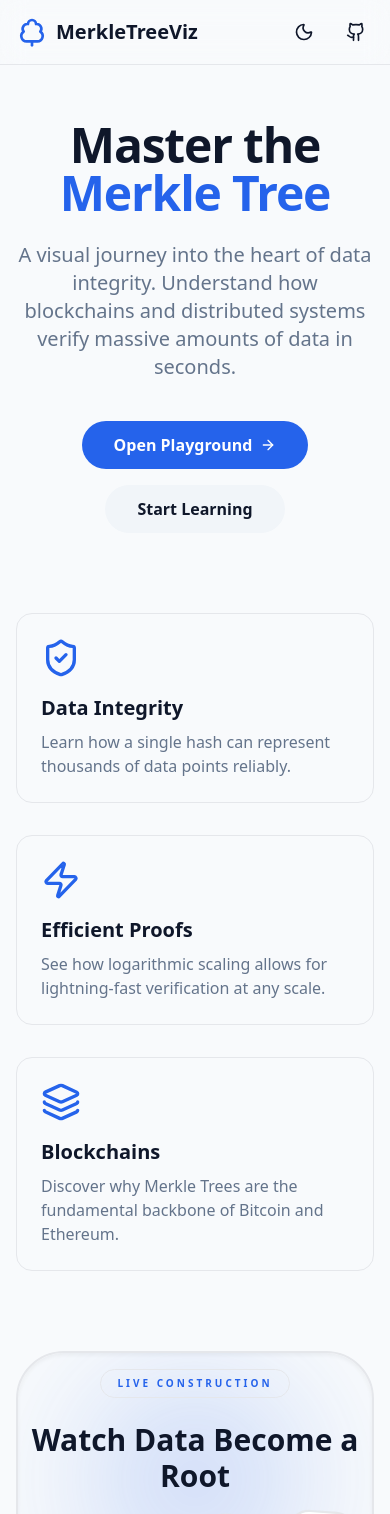
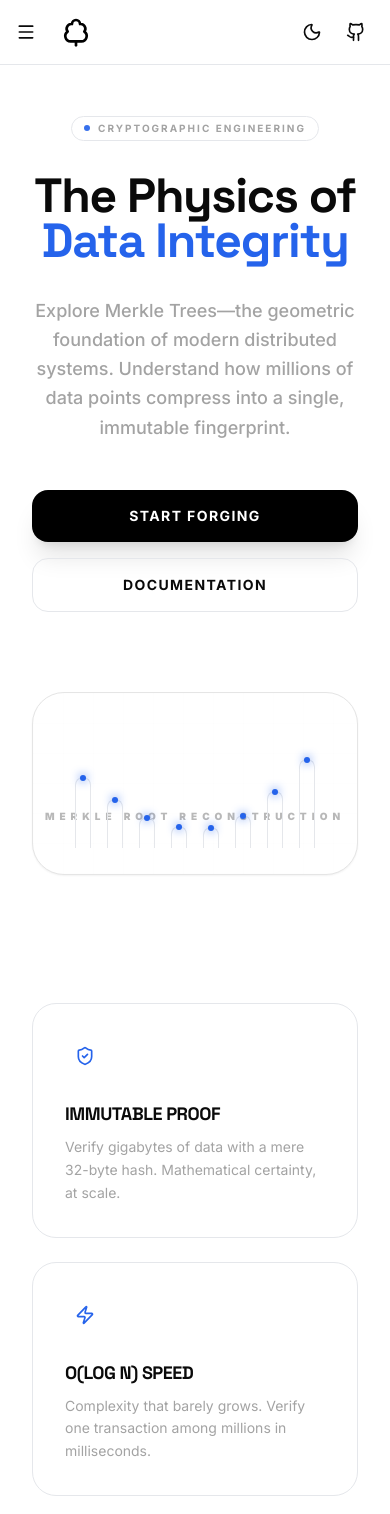
Before and after one commit to subhajitlucky/merkletreeviz, a React (Vite) app: page / in a window 390 px wide. Shown: the top 1514 px of the page. Built offline with nearby package versions, Linux system fonts and the light colour scheme.

Commit message:
feat: enhance layout and responsiveness of components, improve theme support, and refine visual elements

```diff
--- a/src/components/Layout.tsx
+++ b/src/components/Layout.tsx
@@ -1,8 +1,9 @@
 import { Link, useLocation } from 'react-router-dom';
-import { Sun, Moon, TreeDeciduous, Github } from 'lucide-react';
+import { Sun, Moon, TreeDeciduous, Github, Menu, X } from 'lucide-react';
 import { useTheme } from '../hooks/useTheme';
 import { clsx, type ClassValue } from 'clsx';
 import { twMerge } from 'tailwind-merge';
+import { useState } from 'react';
 
 function cn(...inputs: ClassValue[]) {
   return twMerge(clsx(inputs));
@@ -11,6 +12,7 @@ function cn(...inputs: ClassValue[]) {
 const Navbar = () => {
   const { theme, toggleTheme } = useTheme();
   const location = useLocation();
+  const [isMenuOpen, setIsMenuOpen] = useState(false);
 
   const navItems = [
     { path: '/', label: 'Home' },
@@ -21,13 +23,24 @@ const Navbar = () => {
   return (
     <nav className="sticky top-0 z-50 w-full border-b border-muted/20 bg-background/80 backdrop-blur-md">
       <div className="max-w-7xl mx-auto px-4 sm:px-6 lg:px-8 h-16 flex items-center justify-between">
-        <Link to="/" className="flex items-center space-x-2">
-          <TreeDeciduous className="w-8 h-8 text-primary" />
-          <span className="text-xl font-bold text-foreground">
-            MerkleTreeViz
-          </span>
-        </Link>
+        <div className="flex items-center gap-4">
+          {/* Mobile Menu Button */}
+          <button
+            className="md:hidden p-2 -ml-2 rounded-md hover:bg-secondary transition-colors"
+            onClick={() => setIsMenuOpen(!isMenuOpen)}
+          >
+            {isMenuOpen ? <X className="w-5 h-5" /> : <Menu className="w-5 h-5" />}
+          </button>
 
+          <Link to="/" className="flex items-center space-x-2">
+            <TreeDeciduous className="w-8 h-8 text-primary" />
+            <span className="text-xl font-bold text-foreground hidden sm:inline-block">
+              MerkleTreeViz
+            </span>
+          </Link>
+        </div>
+
+        {/* Desktop Navigation */}
         <div className="hidden md:flex items-center space-x-6">
           {navItems.map((item) => {
             const isActive = location.pathname === item.path;
@@ -46,7 +59,7 @@ const Navbar = () => {
           })}
         </div>
 
-        <div className="flex items-center space-x-4">
+        <div className="flex items-center space-x-2 sm:space-x-4">
           <button
             onClick={toggleTheme}
             className="p-2 rounded-full hover:bg-secondary transition-colors"
@@ -64,6 +77,30 @@ const Navbar = () => {
           </a>
         </div>
       </div>
+
+      {/* Mobile Menu Overlay */}
+      {isMenuOpen && (
+        <div className="md:hidden border-t border-muted/20 bg-background">
+          <div className="px-4 py-4 space-y-2">
+            {navItems.map((item) => {
+              const isActive = location.pathname === item.path;
+              return (
+                <Link
+                  key={item.path}
+                  to={item.path}
+                  onClick={() => setIsMenuOpen(false)}
+                  className={cn(
+                    "block px-4 py-3 rounded-xl text-base font-medium transition-colors",
+                    isActive ? "bg-primary/10 text-primary" : "hover:bg-secondary text-muted-foreground"
+                  )}
+                >
+                  {item.label}
+                </Link>
+              );
+            })}
+          </div>
+        </div>
+      )}
     </nav>
   );
 };
--- a/src/components/TreeVisualizer.tsx
+++ b/src/components/TreeVisualizer.tsx
@@ -19,28 +19,22 @@ const TreeVisualizer: React.FC<TreeVisualizerProps> = ({
 }) => {
   if (levels.length === 0) return null;
 
+  // Compact layout constants
   const maxNodes = levels[0].length;
-  const horizontalSpacing = 160;
-  const verticalSpacing = 120;
-
-  const width = Math.max(900, maxNodes * horizontalSpacing);
-  const height = (levels.length * verticalSpacing) + 80;
+  const baseWidth = Math.max(500, maxNodes * 100);
+  const verticalSpacing = 80; // Reduced from 100
+  const height = (levels.length * verticalSpacing) + 40;
 
   return (
-    <div className="relative w-full overflow-auto p-4 sm:p-6 bg-card border border-card-border rounded-3xl shadow-xl min-h-[600px] flex justify-center custom-scrollbar refinery-grid">
+    <div className="relative w-full overflow-x-auto overflow-y-hidden p-2 sm:p-4 bg-card border border-card-border rounded-[2rem] shadow-sm min-h-[350px] lg:min-h-[450px] flex justify-center custom-scrollbar refinery-grid">
+      <div className="min-w-full h-full flex justify-center items-center">
         <svg
-        width={width}
-        height={height}
-        viewBox={`0 -60 ${width} ${height}`}
-        className="overflow-visible relative z-10"
+          width="100%"
+          height="100%"
+          viewBox={`0 0 ${baseWidth} ${height}`}
+          preserveAspectRatio="xMidYMid meet"
+          className="overflow-visible relative z-10 max-w-3xl"
         >
-        <defs>
-          <filter id="wireGlow">
-            <feGaussianBlur stdDeviation="3" result="blur" />
-            <feComposite in="SourceGraphic" in2="blur" operator="over" />
-          </filter>
-        </defs>
-
           {/* 1. CIRCUIT WIRES (Connections) */}
           {levels.map((level, lIndex) => {
             if (lIndex === levels.length - 1) return null;
@@ -49,9 +43,9 @@ const TreeVisualizer: React.FC<TreeVisualizerProps> = ({
               const parentLevel = levels[lIndex + 1];
               const parentIndex = Math.floor(nIndex / 2);
 
-            const x1 = (nIndex + 0.5) * (width / level.length);
+              const x1 = (nIndex + 0.5) * (baseWidth / level.length);
               const y1 = height - (lIndex + 1) * verticalSpacing;
-            const x2 = (parentIndex + 0.5) * (width / parentLevel.length);
+              const x2 = (parentIndex + 0.5) * (baseWidth / parentLevel.length);
               const y2 = height - (lIndex + 2) * verticalSpacing;
 
               const isPathActive = highlightedIds.has(node.id) && highlightedIds.has(parentLevel[parentIndex].id);
@@ -62,31 +56,19 @@ const TreeVisualizer: React.FC<TreeVisualizerProps> = ({
                   <path
                     d={`M ${x1} ${y1} L ${x2} ${y2}`}
                     fill="none"
-                  className="stroke-muted/40"
-                  strokeWidth="2"
+                    className="stroke-muted/20"
+                    strokeWidth="1"
                   />
 
                   <motion.path
                     d={`M ${x1} ${y1} L ${x2} ${y2}`}
                     fill="none"
-                  stroke={isCorrupted ? "#ef4444" : isPathActive ? "var(--primary)" : "transparent"}
-                  strokeWidth={isPathActive ? 4 : 2}
-                  strokeDasharray="12, 18"
-                  animate={{ strokeDashoffset: [0, -30] }}
+                    stroke={isCorrupted ? "#ef4444" : isPathActive ? "var(--accent)" : "transparent"}
+                    strokeWidth={isPathActive ? 2 : 1}
+                    strokeDasharray="8, 12"
+                    animate={{ strokeDashoffset: [0, -20] }}
                     transition={{ duration: 1, repeat: Infinity, ease: "linear" }}
-                  filter={isPathActive ? "url(#wireGlow)" : ""}
                   />
-
-                {isPathActive && (
-                  <motion.circle
-                    r="5"
-                    fill="var(--primary)"
-                    initial={{ offsetDistance: "0%" }}
-                    animate={{ offsetDistance: "100%" }}
-                    transition={{ duration: 1.5, repeat: Infinity, ease: "linear" }}
-                    style={{ offsetPath: `path('M ${x1} ${y1} L ${x2} ${y2}')` }}
-                  />
-                )}
                 </g>
               );
             });
@@ -95,7 +77,7 @@ const TreeVisualizer: React.FC<TreeVisualizerProps> = ({
           {/* 2. NODES */}
           {levels.map((level, lIndex) => (
             level.map((node, nIndex) => {
-            const x = (nIndex + 0.5) * (width / level.length);
+              const x = (nIndex + 0.5) * (baseWidth / level.length);
               const y = height - (lIndex + 1) * verticalSpacing;
               const isHighlighted = highlightedIds.has(node.id);
               const isTampered = node.isLeaf && tamperedLeafIndex === nIndex;
@@ -110,44 +92,44 @@ const TreeVisualizer: React.FC<TreeVisualizerProps> = ({
                   className="cursor-pointer group"
                 >
                   <motion.rect
-                  x={x - 55} y={y - 25} width={110} height={50} rx={14}
+                    x={x - 40} y={y - 18} width={80} height={36} rx={8}
                     animate={{
-                    stroke: isTampered ? '#ef4444' : isHighlighted ? 'var(--primary)' : 'var(--card-border)',
-                    fill: isHighlighted ? 'var(--primary)' : 'var(--card)',
-                    strokeWidth: isHighlighted || isTampered ? 3 : 2
+                      stroke: isTampered ? '#ef4444' : isHighlighted ? 'var(--accent)' : 'var(--card-border)',
+                      fill: isHighlighted ? 'var(--accent)' : 'var(--card)',
+                      strokeWidth: isHighlighted || isTampered ? 2 : 1
                     }}
-                  className="transition-colors duration-300 shadow-md"
+                    className="transition-colors duration-300 shadow-sm"
                   />
 
-                <foreignObject x={x - 48} y={y - 18} width={24} height={24} className="pointer-events-none">
+                  <foreignObject x={x - 34} y={y - 12} width={16} height={16} className="pointer-events-none">
                     <div className="flex items-center justify-center h-full w-full">
-                    {isRoot ? <ShieldCheck className={clsx("w-5 h-5", isHighlighted ? "text-white" : "text-primary")} /> :
-                     lIndex === 0 ? <Database className={clsx("w-4 h-4", isHighlighted ? "text-white" : "text-muted")} /> :
-                     <Cpu className={clsx("w-4 h-4", isHighlighted ? "text-white" : "text-muted/40")} />}
+                      {isRoot ? <ShieldCheck className={clsx("w-3 h-3", isHighlighted ? "text-white" : "text-accent")} /> :
+                       lIndex === 0 ? <Database className={clsx("w-2.5 h-2.5", isHighlighted ? "text-white" : "text-muted")} /> :
+                       <Cpu className={clsx("w-2.5 h-2.5", isHighlighted ? "text-white" : "text-muted/40")} />}
                     </div>
                   </foreignObject>
 
                   <text
-                  x={x + 10} y={y - 4}
+                    x={x + 10} y={y - 2}
                     textAnchor="middle"
                     className={clsx(
-                    "text-[10px] font-mono font-bold tracking-tighter pointer-events-none",
+                      "text-[9px] font-mono font-bold tracking-tighter pointer-events-none",
                       isHighlighted ? "fill-white" : "fill-foreground"
                     )}
                   >
-                  {node.hash.substring(0, 8)}
+                    {node.hash.substring(0, 6)}
                   </text>
 
                   <text
-                  x={x + 10} y={y + 12}
+                    x={x + 10} y={y + 10}
                     textAnchor="middle"
-                  className={clsx("text-[8px] font-black uppercase tracking-widest pointer-events-none", isHighlighted ? "fill-white/80" : "fill-muted")}
+                    className={clsx("text-[6px] font-black uppercase tracking-[0.2em] pointer-events-none", isHighlighted ? "fill-white/80" : "fill-muted")}
                   >
-                  {isRoot ? 'ROOT' : node.isLeaf ? `DATA: ${node.data?.substring(0, 10)}` : `LAYER ${lIndex}`}
+                    {isRoot ? 'SUMMIT' : node.isLeaf ? `BLOCK ${nIndex}` : `L${lIndex}`}
                   </text>
 
                   {isTampered && (
-                   <circle cx={x - 50} cy={y + 15} r={4} className="fill-red-500 animate-ping" />
+                     <circle cx={x - 36} cy={y + 10} r={2} className="fill-red-500 animate-ping" />
                   )}
                 </motion.g>
               );
@@ -155,6 +137,7 @@ const TreeVisualizer: React.FC<TreeVisualizerProps> = ({
           ))}
         </svg>
       </div>
+    </div>
   );
 };
 
--- a/src/index.css
+++ b/src/index.css
@@ -1,52 +1,102 @@
+@import url('https://fonts.googleapis.com/css2?family=Inter:wght@100..900&family=Space+Grotesk:wght@300..700&display=swap');
+
 @tailwind base;
 @tailwind components;
 @tailwind utilities;
 
 :root {
-  --background: #f8fafc;
-  --foreground: #0f172a;
+  --background: #ffffff;
+  --foreground: #0a0a0a;
+
   --card: #ffffff;
-  --card-border: #e2e8f0;
-  --primary: #2563eb;
+  --card-border: #e5e5e5;
+
+  --primary: #000000;
   --primary-foreground: #ffffff;
-  --primary-glow: rgba(37, 99, 235, 0.2);
-  --secondary: #f1f5f9;
-  --secondary-foreground: #0f172a;
-  --accent: #8b5cf6;
-  --muted: #64748b;
+  --primary-glow: rgba(0, 0, 0, 0.05);
+
+  --secondary: #f5f5f5;
+  --secondary-foreground: #171717;
+
+  --accent: #2563eb;
+  --accent-glow: rgba(37, 99, 235, 0.1);
+
+  --muted: #737373;
+  --muted-foreground: #a3a3a3;
+
   --success: #10b981;
-  --grid-color: rgba(15, 23, 42, 0.05);
+  --grid-color: rgba(0, 0, 0, 0.03);
 }
 
 .dark {
-  --background: #020617;
-  --foreground: #f1f5f9;
-  --card: #0f172a;
-  --card-border: #1e293b;
-  --primary: #3b82f6;
-  --primary-foreground: #ffffff;
-  --primary-glow: rgba(59, 130, 246, 0.3);
-  --secondary: #1e293b;
-  --secondary-foreground: #f1f5f9;
-  --accent: #a78bfa;
-  --muted: #94a3b8;
+  --background: #000000;
+  --foreground: #ffffff;
+
+  --card: #0a0a0a;
+  --card-border: #171717;
+
+  --primary: #ffffff;
+  --primary-foreground: #000000;
+  --primary-glow: rgba(255, 255, 255, 0.1);
+
+  --secondary: #0a0a0a;
+  --secondary-foreground: #ffffff;
+
+  --accent: #3b82f6;
+  --accent-glow: rgba(59, 130, 246, 0.15);
+
+  --muted: #a3a3a3;
+  --muted-foreground: #525252;
+
   --success: #34d399;
-  --grid-color: rgba(255, 255, 255, 0.05);
+  --grid-color: rgba(255, 255, 255, 0.03);
 }
 
 @layer base {
+  html {
+    font-family: 'Inter', sans-serif;
+    scroll-behavior: smooth;
+  }
+
+  h1, h2, h3, h4, h5, h6 {
+    font-family: 'Space Grotesk', sans-serif;
+    @apply tracking-tight;
+  }
+
   body {
     @apply bg-background text-foreground transition-colors duration-500 antialiased;
+    background-image:
+      radial-gradient(at 0% 0%, var(--accent-glow) 0, transparent 50%),
+      radial-gradient(at 100% 0%, var(--primary-glow) 0, transparent 50%);
+    background-attachment: fixed;
+  }
+}
+
+@layer utilities {
+  .text-gradient {
+    @apply bg-clip-text text-transparent bg-gradient-to-b from-foreground to-foreground;
+    opacity: 0.8;
+  }
+
+  .glass-panel {
+    @apply bg-card border border-card-border shadow-sm transition-all duration-300;
+  }
+
+  .glass-panel:hover {
+    border-color: var(--muted);
+    @apply shadow-xl;
   }
 }
 
 .refinery-grid {
-  background-image: radial-gradient(circle at 1px 1px, var(--grid-color) 1px, transparent 0);
-  background-size: 32px 32px;
+  background-image:
+    linear-gradient(to right, var(--grid-color) 1px, transparent 1px),
+    linear-gradient(to bottom, var(--grid-color) 1px, transparent 1px);
+  background-size: 30px 30px;
 }
 
 .custom-scrollbar::-webkit-scrollbar {
-  width: 6px;
+  width: 4px;
 }
 
 .custom-scrollbar::-webkit-scrollbar-track {
@@ -54,6 +104,31 @@
 }
 
 .custom-scrollbar::-webkit-scrollbar-thumb {
-  background: rgba(100, 116, 139, 0.2);
+  background-color: rgba(115, 115, 115, 0.2);
   border-radius: 9999px;
+  transition: background-color 0.2s;
 }
+
+.custom-scrollbar::-webkit-scrollbar-thumb:hover {
+  background-color: rgba(115, 115, 115, 0.4);
+}
+
+::selection {
+  background-color: rgba(37, 99, 235, 0.2);
+  color: #2563eb;
+}
+
+.dark ::selection {
+  background-color: rgba(59, 130, 246, 0.2);
+  color: #3b82f6;
+}
+
+/* Minimalist Animations */
+@keyframes reveal {
+  from { opacity: 0; transform: translateY(10px); }
+  to { opacity: 1; transform: translateY(0); }
+}
+
+.animate-reveal {
+  animation: reveal 0.8s cubic-bezier(0.16, 1, 0.3, 1) forwards;
+}
--- a/src/pages/Home.tsx
+++ b/src/pages/Home.tsx
@@ -1,109 +1,128 @@
 import { motion } from 'framer-motion';
 import { Link } from 'react-router-dom';
-import { ShieldCheck, Zap, Layers, ArrowRight } from 'lucide-react';
+import { ShieldCheck, Zap, Layers } from 'lucide-react';
 
 const Home = () => {
   return (
-    <div className="max-w-4xl mx-auto space-y-20 py-10">
-      <section className="text-center space-y-6">
+    <div className="relative pt-8 md:pt-16 pb-32 overflow-hidden">
+      {/* Background Decor - Minimalist */}
+      <div className="absolute top-0 left-1/2 -translate-x-1/2 w-full h-full max-w-7xl px-4 pointer-events-none -z-10">
+        <div className="w-full h-full border-x border-muted/5 refinery-grid opacity-40" />
+      </div>
+
+      <section className="relative px-4 max-w-7xl mx-auto">
+        <div className="max-w-4xl mx-auto text-center space-y-8 md:space-y-12">
+          {/* Subtle Badge */}
+          <motion.div
+            initial={{ opacity: 0, y: 10 }}
+            animate={{ opacity: 1, y: 0 }}
+            className="inline-flex items-center space-x-2 px-3 py-1 rounded-full border border-muted/20 bg-background/50 backdrop-blur-sm text-[10px] font-bold tracking-[0.2em] uppercase text-muted-foreground"
+          >
+            <span className="w-1.5 h-1.5 rounded-full bg-accent animate-pulse" />
+            <span>Cryptographic Engineering</span>
+          </motion.div>
+
           <motion.h1
             initial={{ opacity: 0, y: 20 }}
             animate={{ opacity: 1, y: 0 }}
-          className="text-5xl md:text-7xl font-extrabold tracking-tight"
+            transition={{ delay: 0.1 }}
+            className="text-5xl md:text-8xl font-black font-display tracking-tight leading-[0.95]"
           >
-          Master the <span className="text-primary">Merkle Tree</span>
+            The Physics of <br />
+            <span className="text-accent">Data Integrity</span>
           </motion.h1>
+
           <motion.p
             initial={{ opacity: 0, y: 20 }}
             animate={{ opacity: 1, y: 0 }}
-          transition={{ delay: 0.1 }}
-          className="text-xl text-muted max-w-2xl mx-auto"
+            transition={{ delay: 0.2 }}
+            className="text-lg md:text-xl text-muted-foreground max-w-2xl mx-auto leading-relaxed font-medium"
           >
-          A visual journey into the heart of data integrity. Understand how blockchains and distributed systems verify massive amounts of data in seconds.
+            Explore Merkle Trees—the geometric foundation of modern distributed systems. Understand how millions of data points compress into a single, immutable fingerprint.
           </motion.p>
+
           <motion.div
             initial={{ opacity: 0, y: 20 }}
             animate={{ opacity: 1, y: 0 }}
-          transition={{ delay: 0.2 }}
+            transition={{ delay: 0.3 }}
             className="flex flex-col sm:flex-row items-center justify-center gap-4 pt-4"
           >
             <Link
               to="/playground"
-            className="px-8 py-3 bg-primary text-primary-foreground rounded-full font-semibold hover:opacity-90 transition-all flex items-center group"
+              className="w-full sm:w-auto px-8 py-4 bg-primary text-primary-foreground rounded-2xl font-bold text-sm uppercase tracking-widest hover:scale-[1.02] active:scale-95 transition-all shadow-xl shadow-primary/10"
             >
-            Open Playground
-            <ArrowRight className="ml-2 w-4 h-4 group-hover:translate-x-1 transition-transform" />
+              Start Forging
             </Link>
             <Link
               to="/learn"
-            className="px-8 py-3 bg-secondary text-secondary-foreground rounded-full font-semibold hover:opacity-90 transition-all"
+              className="w-full sm:w-auto px-8 py-4 border border-muted/20 rounded-2xl font-bold text-sm uppercase tracking-widest hover:bg-secondary transition-all"
             >
-            Start Learning
+              Documentation
             </Link>
+          </motion.div>
+        </div>
+
+        {/* Hero Visualizer - Refined & Scaled Down */}
+        <motion.div
+          initial={{ opacity: 0, scale: 0.95 }}
+          animate={{ opacity: 1, scale: 1 }}
+          transition={{ delay: 0.4, duration: 1 }}
+          className="mt-20 max-w-5xl mx-auto aspect-video glass-panel rounded-[2rem] flex items-center justify-center overflow-hidden border-muted/10 relative"
+        >
+          <div className="absolute inset-0 refinery-grid opacity-20" />
+          <div className="flex gap-4 md:gap-8 items-end h-32 md:h-48 relative z-10">
+             {[0, 1, 2, 3, 4, 5, 6, 7].map((i) => (
+               <motion.div
+                 key={i}
+                 animate={{ height: [20, 100, 40, 140, 20] }}
+                 transition={{ duration: 5, repeat: Infinity, delay: i * 0.2, ease: "easeInOut" }}
+                 className="w-4 md:w-8 bg-accent/20 rounded-t-xl border-t border-x border-accent/30 relative group"
+               >
+                 <div className="absolute top-0 left-1/2 -translate-x-1/2 -translate-y-1/2 w-1.5 h-1.5 bg-accent rounded-full shadow-[0_0_10px_var(--accent)]" />
+               </motion.div>
+             ))}
+          </div>
+          <div className="absolute bottom-12 w-full text-center">
+             <span className="text-[10px] font-black text-muted uppercase tracking-[0.5em] opacity-50">Merkle Root Reconstruction</span>
+          </div>
         </motion.div>
       </section>
 
-      <section className="grid md:grid-cols-3 gap-8">
+      {/* Feature Grid */}
+      <section className="pt-32 px-4 max-w-7xl mx-auto">
+        <div className="grid md:grid-cols-3 gap-6">
           {[
             {
               icon: ShieldCheck,
-            title: "Data Integrity",
-            description: "Learn how a single hash can represent thousands of data points reliably."
+              title: "Immutable Proof",
+              desc: "Verify gigabytes of data with a mere 32-byte hash. Mathematical certainty, at scale."
             },
             {
               icon: Zap,
-            title: "Efficient Proofs",
-            description: "See how logarithmic scaling allows for lightning-fast verification at any scale."
+              title: "O(log n) Speed",
+              desc: "Complexity that barely grows. Verify one transaction among millions in milliseconds."
             },
             {
               icon: Layers,
-            title: "Blockchains",
-            description: "Discover why Merkle Trees are the fundamental backbone of Bitcoin and Ethereum."
+              title: "Binary Integrity",
+              desc: "The core architecture powering Bitcoin, Ethereum, and Git. Distributed trust, visualized."
             }
-        ].map((feature, i) => (
+          ].map((f, i) => (
             <motion.div
               key={i}
-            initial={{ opacity: 0, scale: 0.9 }}
-            animate={{ opacity: 1, scale: 1 }}
-            transition={{ delay: 0.3 + i * 0.1 }}
-            className="p-6 rounded-2xl border border-muted/20 bg-secondary/50"
+              initial={{ opacity: 0, y: 20 }}
+              whileInView={{ opacity: 1, y: 0 }}
+              viewport={{ once: true }}
+              transition={{ delay: i * 0.1 }}
+              className="p-8 rounded-3xl border border-muted/10 bg-card hover:border-accent/30 transition-all group"
             >
-            <feature.icon className="w-10 h-10 text-primary mb-4" />
-            <h3 className="text-xl font-bold mb-2">{feature.title}</h3>
-            <p className="text-muted">{feature.description}</p>
+              <div className="w-10 h-10 rounded-xl bg-accent/5 flex items-center justify-center text-accent mb-6 group-hover:scale-110 transition-transform">
+                <f.icon className="w-5 h-5" />
+              </div>
+              <h3 className="text-lg font-bold mb-2 font-display uppercase tracking-tight">{f.title}</h3>
+              <p className="text-sm text-muted-foreground leading-relaxed">{f.desc}</p>
             </motion.div>
           ))}
-      </section>
-
-      <section className="relative h-64 md:h-96 rounded-[3rem] overflow-hidden border-2 border-primary/10 bg-slate-50 dark:bg-slate-900/40 flex items-center justify-center shadow-inner">
-        {/* Simplified Tree Animation Placeholder */}
-        <div className="absolute inset-0 flex items-center justify-center opacity-30 pointer-events-none">
-           <div className="w-full h-full bg-[radial-gradient(circle_at_center,_var(--primary)_0%,_transparent_70%)] blur-3xl" />
-        </div>
-        <div className="text-center z-10 space-y-6">
-          <div className="inline-block px-4 py-1.5 rounded-full bg-primary/10 border border-primary/20 text-[10px] font-black text-primary uppercase tracking-[0.3em]">
-            Live Construction
-          </div>
-          <div className="text-3xl md:text-4xl font-black text-slate-900 dark:text-white">
-            Watch Data Become a Root
-          </div>
-          <div className="flex gap-5 justify-center pt-2">
-            {[1, 2, 3, 4].map(n => (
-              <motion.div
-                key={n}
-                animate={{
-                  y: [0, -15, 0],
-                  opacity: [0.7, 1, 0.7],
-                  scale: [1, 1.1, 1],
-                  rotate: [0, 5, 0]
-                }}
-                transition={{ duration: 3, repeat: Infinity, delay: n * 0.2, ease: "easeInOut" }}
-                className="w-16 h-16 rounded-[1.25rem] bg-white dark:bg-slate-800 border-2 border-primary/40 flex items-center justify-center shadow-md"
-              >
-                <div className="w-3 h-3 rounded-full bg-primary shadow-[0_0_10px_var(--primary)]" />
-              </motion.div>
-            ))}
-          </div>
         </div>
       </section>
     </div>
--- a/tailwind.config.js
+++ b/tailwind.config.js
@@ -14,6 +14,13 @@ export default {
       },
     },
     extend: {
+      fontFamily: {
+        sans: ['Inter', 'sans-serif'],
+        display: ['Space Grotesk', 'sans-serif'],
+      },
+      backgroundSize: {
+        '300%': '300%',
+      },
       colors: {
         background: "var(--background)",
         foreground: "var(--foreground)",
@@ -33,6 +40,10 @@ export default {
           DEFAULT: "var(--muted)",
           foreground: "var(--muted-foreground)",
         },
+        card: {
+          DEFAULT: "var(--card)",
+          border: "var(--card-border)",
+        },
       },
     },
   },
```
Also changed, not shown: src/pages/Learn.tsx (+38 -15 lines), src/pages/Playground.tsx (+6 -6 lines). Lines whose indentation alone changed are shown as unchanged.
